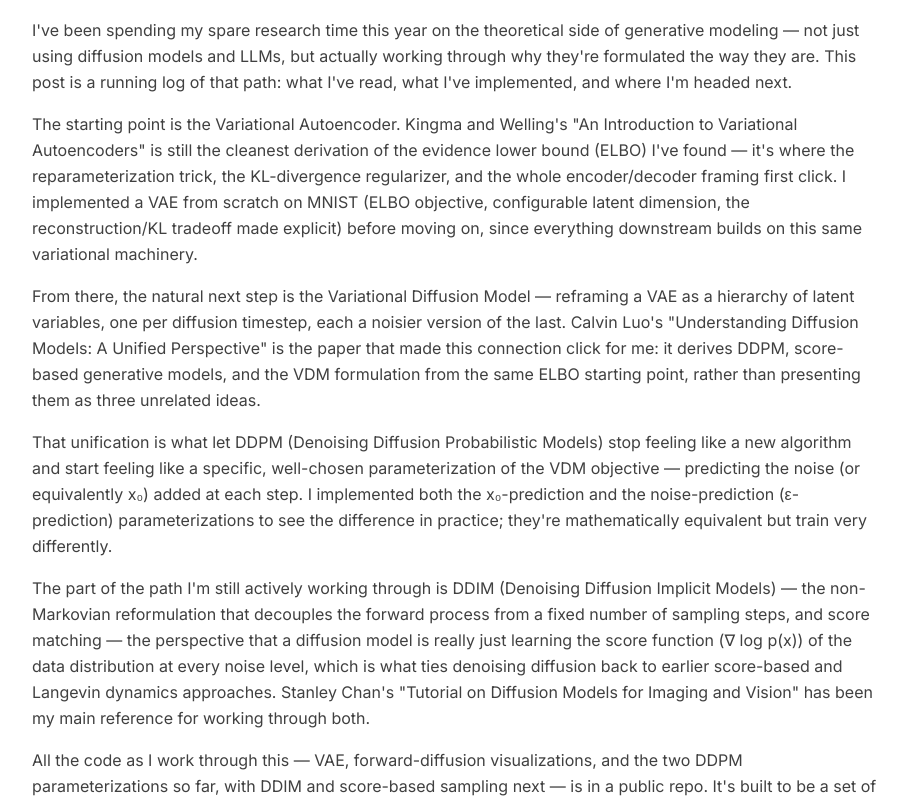
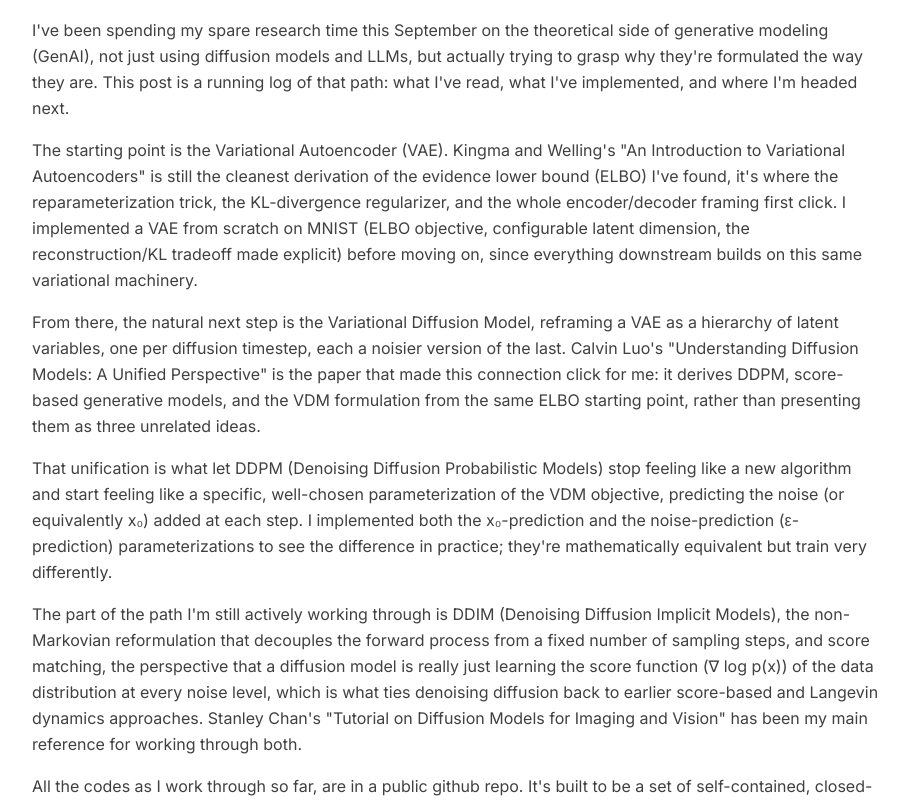
Before and after one commit to Aashikshahriar/portfolio, a Next.js app: page /blog/how-im-learning-genai in a window 1280 px wide. Shown: the part 240-1040 px from the top of the page, without its empty margins (184-1092 px from the left). Built offline with nearby package versions, Linux system fonts and the light colour scheme.

Commit message:
changed genai blog contents

```diff
--- a/src/data/blog.ts
+++ b/src/data/blog.ts
@@ -21,10 +21,10 @@ export const blogPosts: BlogPost[] = [
     title: "Welcome to my blog",
     date: "2026-08-28",
     excerpt:
-      "A quick note on why I'm starting this blog and what I plan to write about — research notes, paper breakdowns, and things I learn along the way.",
+      "A quick note on why I'm starting this blog and what I plan to write about, research notes, paper breakdowns, and things I learn along the way.",
     content: [
-      "This is the first post on my personal blog. I plan to use this space to write short notes on papers I'm reading, experiments I'm running, and lessons learned while working across biomedical signal processing, medical imaging, and wireless communications.",
-      "Expect a mix of technical deep-dives (e.g. on domain adaptation, privacy-preserving ML, or EEG-fMRI artifact removal) and occasional posts on conferences, travel, and life outside the lab.",
+      "This is the first post on my personal blog. I plan to use this space to write short notes on papers I'm reading, experiments I'm running, and lessons learned while working across domain of my interests.",
+      "Expect a mix of technical deep-dives (e.g. on domain adaptation, privacy-preserving ML, or EEG-fMRI artifact removal) and occasional posts on conferences, travel, and life outside the research.",
       "Replace this post with your own writing whenever you're ready — the blog is wired up in src/data/blog.ts.",
     ],
   },
@@ -35,12 +35,12 @@ export const blogPosts: BlogPost[] = [
     excerpt:
       "My reading-and-implementing path through generative modeling so far — from the ELBO and VAEs, through variational diffusion models and DDPM, toward DDIM and score matching.",
     content: [
-      "I've been spending my spare research time this year on the theoretical side of generative modeling — not just using diffusion models and LLMs, but actually working through why they're formulated the way they are. This post is a running log of that path: what I've read, what I've implemented, and where I'm headed next.",
-      "The starting point is the Variational Autoencoder. Kingma and Welling's \"An Introduction to Variational Autoencoders\" is still the cleanest derivation of the evidence lower bound (ELBO) I've found — it's where the reparameterization trick, the KL-divergence regularizer, and the whole encoder/decoder framing first click. I implemented a VAE from scratch on MNIST (ELBO objective, configurable latent dimension, the reconstruction/KL tradeoff made explicit) before moving on, since everything downstream builds on this same variational machinery.",
-      "From there, the natural next step is the Variational Diffusion Model — reframing a VAE as a hierarchy of latent variables, one per diffusion timestep, each a noisier version of the last. Calvin Luo's \"Understanding Diffusion Models: A Unified Perspective\" is the paper that made this connection click for me: it derives DDPM, score-based generative models, and the VDM formulation from the same ELBO starting point, rather than presenting them as three unrelated ideas.",
-      "That unification is what let DDPM (Denoising Diffusion Probabilistic Models) stop feeling like a new algorithm and start feeling like a specific, well-chosen parameterization of the VDM objective — predicting the noise (or equivalently x₀) added at each step. I implemented both the x₀-prediction and the noise-prediction (ε-prediction) parameterizations to see the difference in practice; they're mathematically equivalent but train very differently.",
-      "The part of the path I'm still actively working through is DDIM (Denoising Diffusion Implicit Models) — the non-Markovian reformulation that decouples the forward process from a fixed number of sampling steps, and score matching — the perspective that a diffusion model is really just learning the score function (∇ log p(x)) of the data distribution at every noise level, which is what ties denoising diffusion back to earlier score-based and Langevin dynamics approaches. Stanley Chan's \"Tutorial on Diffusion Models for Imaging and Vision\" has been my main reference for working through both.",
-      "All the code as I work through this — VAE, forward-diffusion visualizations, and the two DDPM parameterizations so far, with DDIM and score-based sampling next — is in a public repo. It's built to be a set of self-contained, closed-form replications rather than a polished library, so each folder should run on its own.",
+      "I've been spending my spare research time this September on the theoretical side of generative modeling (GenAI), not just using diffusion models and LLMs, but actually trying to grasp why they're formulated the way they are. This post is a running log of that path: what I've read, what I've implemented, and where I'm headed next.",
+      "The starting point is the Variational Autoencoder (VAE). Kingma and Welling's \"An Introduction to Variational Autoencoders\" is still the cleanest derivation of the evidence lower bound (ELBO) I've found, it's where the reparameterization trick, the KL-divergence regularizer, and the whole encoder/decoder framing first click. I implemented a VAE from scratch on MNIST (ELBO objective, configurable latent dimension, the reconstruction/KL tradeoff made explicit) before moving on, since everything downstream builds on this same variational machinery.",
+      "From there, the natural next step is the Variational Diffusion Model, reframing a VAE as a hierarchy of latent variables, one per diffusion timestep, each a noisier version of the last. Calvin Luo's \"Understanding Diffusion Models: A Unified Perspective\" is the paper that made this connection click for me: it derives DDPM, score-based generative models, and the VDM formulation from the same ELBO starting point, rather than presenting them as three unrelated ideas.",
+      "That unification is what let DDPM (Denoising Diffusion Probabilistic Models) stop feeling like a new algorithm and start feeling like a specific, well-chosen parameterization of the VDM objective, predicting the noise (or equivalently x₀) added at each step. I implemented both the x₀-prediction and the noise-prediction (ε-prediction) parameterizations to see the difference in practice; they're mathematically equivalent but train very differently.",
+      "The part of the path I'm still actively working through is DDIM (Denoising Diffusion Implicit Models), the non-Markovian reformulation that decouples the forward process from a fixed number of sampling steps, and score matching, the perspective that a diffusion model is really just learning the score function (∇ log p(x)) of the data distribution at every noise level, which is what ties denoising diffusion back to earlier score-based and Langevin dynamics approaches. Stanley Chan's \"Tutorial on Diffusion Models for Imaging and Vision\" has been my main reference for working through both.",
+      "All the codes as I work through so far, are in a public github repo. It's built to be a set of self-contained, closed-form replications rather than a polished library, so each folder should run on its own.",
     ],
     resources: [
       { label: "gen_ai_tutorial — code repo (GitHub)", url: "https://github.com/Aashikshahriar/gen_ai_tutorial" },
```
